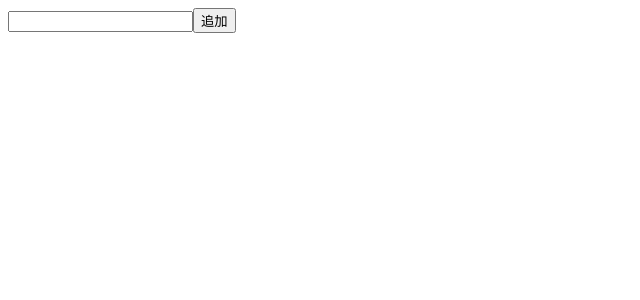
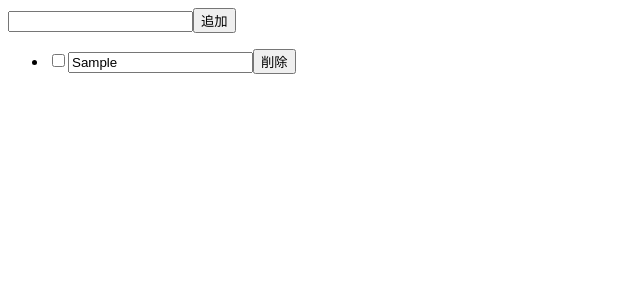
Before and after one commit to kitamuraDev/sample-todo-pwa-app, a React (Vite) app: page / in a window 1280 px wide. Both pictures are taken after typing "Sample" into the empty fields and a click on the input "追加". Shown: the top 300 px of the page, without its empty margins (0-640 px from the left). Built offline with nearby package versions, Linux system fonts and the light colour scheme.

Commit message:
:sparkles: CRUD機能を実装

```diff
--- a/src/App.tsx
+++ b/src/App.tsx
@@ -1,12 +1,124 @@
-import { FC } from 'react';
+import { FC, useCallback, useEffect, useRef, useState } from 'react';
 
-const App: FC = () => (
-  <div>
-    <form onSubmit={(e) => e.preventDefault()}>
-      <input type='text' value='' onChange={(e) => e.preventDefault()} />
-      <input type='submit' value='追加' onSubmit={(e) => e.preventDefault()} />
-    </form>
-  </div>
-);
+type Todo = {
+  value: string;
+  readonly id: number;
+  complated: boolean;
+  removed: boolean;
+};
+
+const App: FC = () => {
+  const [todos, setTodos] = useState<Todo[]>([]);
+  const input = useRef<HTMLInputElement>(null);
+
+  useEffect(() => {
+    input.current?.focus();
+  }, []);
+
+  const handleOnSubmit = useCallback(
+    (e: React.FormEvent<HTMLFormElement>) => {
+      e.preventDefault();
+
+      // 空文字 || スペースを含む空文字をsubmitさせない
+      if (!input.current?.value.trim()) {
+        input.current!.value = '';
+
+        return;
+      }
+
+      setTodos([
+        {
+          value: input.current.value,
+          id: new Date().getTime(),
+          complated: false,
+          removed: false,
+        },
+        ...todos,
+      ]);
+      input.current.value = '';
+    },
+    [todos],
+  );
+
+  const handleOnEdit = useCallback(
+    (id: Todo['id'], value: Todo['value']) => {
+      const newTodos = todos.map((todo) => {
+        const copyOfTodo = todo;
+        if (todo.id === id) copyOfTodo.value = value;
+
+        return copyOfTodo;
+      });
+
+      setTodos(newTodos);
+    },
+    [todos],
+  );
+
+  const handleOnCheck = useCallback(
+    (id: Todo['id'], complated: Todo['complated']) => {
+      const newTodos = todos.map((todo) => {
+        const copyOfTodo = todo;
+        if (todo.id === id) copyOfTodo.complated = !complated;
+
+        return copyOfTodo;
+      });
+
+      setTodos(newTodos);
+    },
+    [todos],
+  );
+
+  const handleOnRemove = useCallback(
+    (id: Todo['id'], removed: Todo['removed']) => {
+      const newTodos = todos.map((todo) => {
+        const copyOfTodo = todo;
+        if (todo.id === id) copyOfTodo.removed = !removed;
+
+        return copyOfTodo;
+      });
+
+      setTodos(newTodos);
+    },
+    [todos],
+  );
+
+  return (
+    <div>
+      <form onSubmit={(e) => handleOnSubmit(e)}>
+        <input type='text' ref={input} />
+        <input
+          type='submit'
+          value='追加'
+          onSubmit={(e) => e.preventDefault()}
+        />
+      </form>
+
+      <ul>
+        {todos.map((todo) => (
+          <li key={todo.id}>
+            <input
+              type='checkbox'
+              checked={todo.complated}
+              disabled={todo.removed}
+              onChange={() => handleOnCheck(todo.id, todo.complated)}
+            />
+            <input
+              type='text'
+              value={todo.value}
+              disabled={todo.complated || todo.removed}
+              onChange={(e) => handleOnEdit(todo.id, e.target.value)}
+            />
+            <button
+              type='button'
+              onClick={() => handleOnRemove(todo.id, todo.removed)}
+            >
+              {todo.removed ? '復元' : '削除'}
+            </button>
+          </li>
+        ))}
+      </ul>
+    </div>
+  );
+};
 
 export default App;
```
